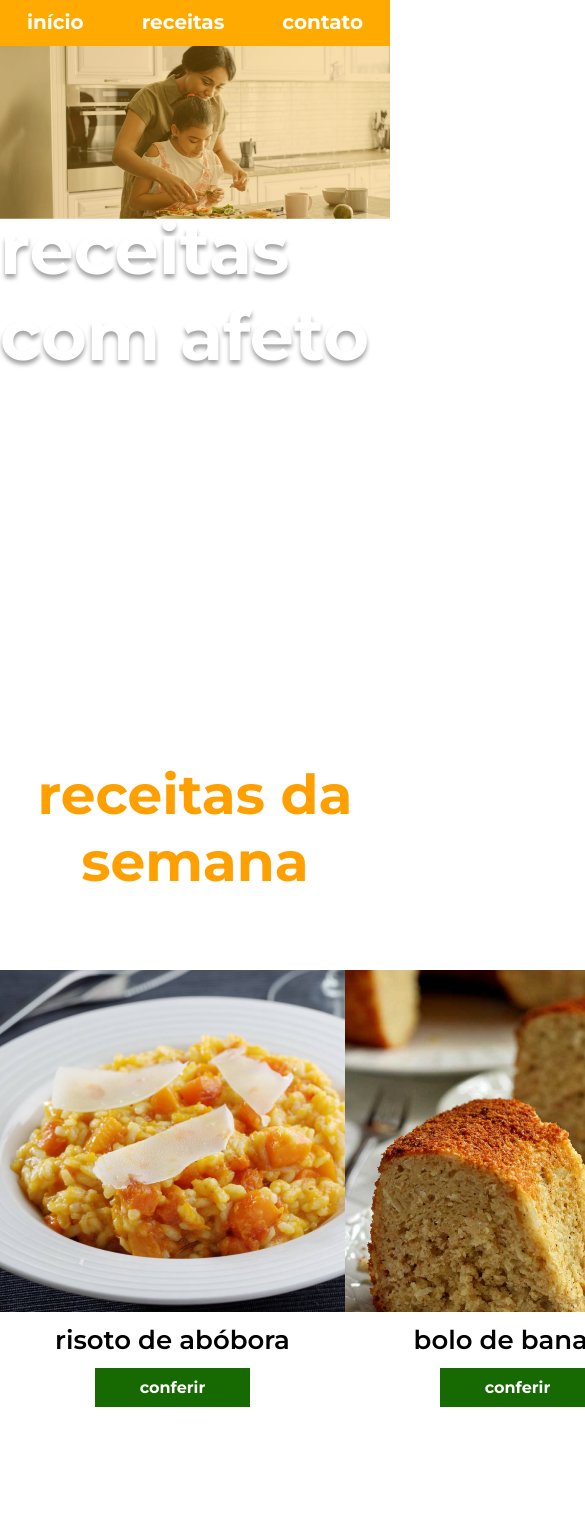
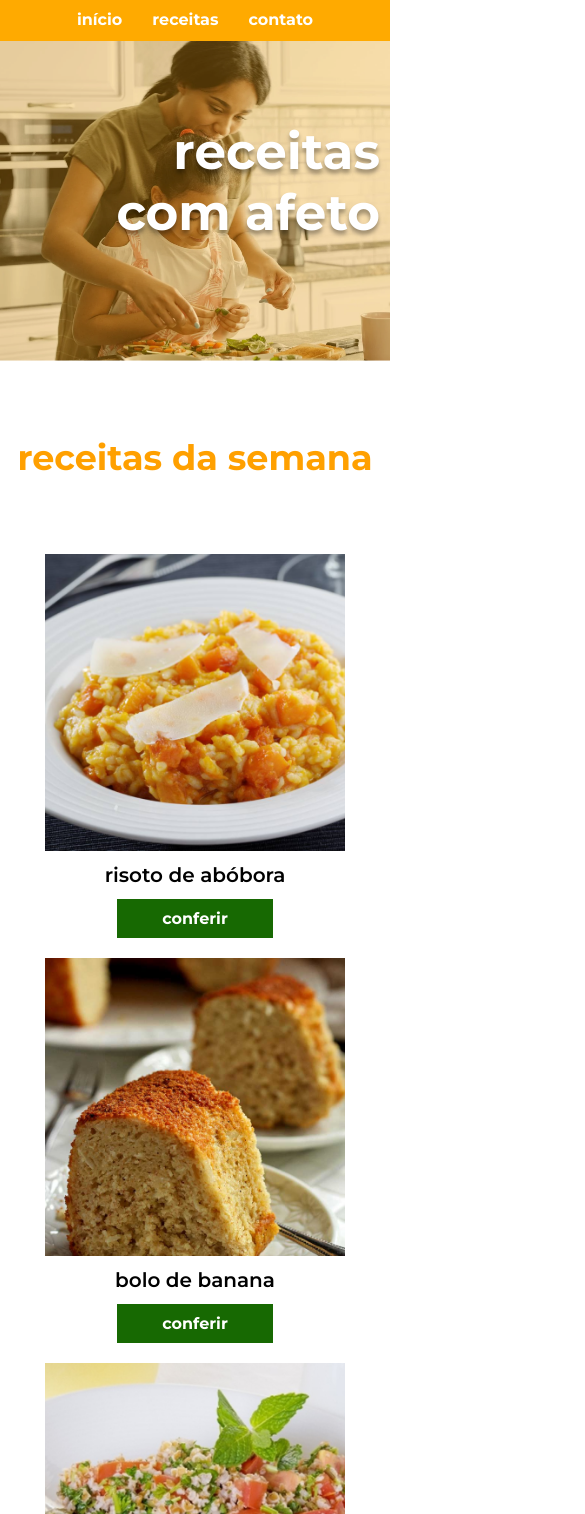
Before and after one commit to socorrosans/projeto-omma-gama-academy, a plain HTML site: page index.html in a window 390 px wide. Shown: the part 86-1600 px from the top of the page, 585 px wide, since content can reach past the window. Drawn offline with Linux system fonts and the light colour scheme.

Commit message:
ajustes finais e responsividade

```diff
--- a/css/contato.css
+++ b/css/contato.css
@@ -20,42 +20,13 @@ h2 {
   margin-block: 6rem;
 }
 
-.header div {
-  background: #FFC107;
-}
-
-.nav-lista, .header div {
-  display: flex;
-  justify-content: center;
-}
-
-.nav {
-  background: #FA0;
-}
-
-.nav ul {
-  list-style-type: none;
-  font-size: 2rem;
-  font-weight: 700;
-}
-
-.nav-lista {
-  color: #FFFFFF;
-  padding-block: 1.2rem;
-  gap: 5.8rem;
-}
-
 .background-titulo {
   background-image: url('../imgs-contato/background-contato.png');
   background-repeat: no-repeat;
-  background-size: 100%;
+  background-size: cover;
+  background-position: right center;
   height: 400px;
   margin-bottom: 10rem;
-}
-
-.alinhamento {
-  max-width: 1150px;
-  margin-inline: auto;
 }
 
 .conteudo {
@@ -110,6 +81,10 @@ button {
   cursor: pointer;
 }
 
+.footer {
+  margin-top: 16rem;
+}
+
   @media (max-width: 1000px){
     h1 {
       font-size: 5rem;
@@ -118,12 +93,9 @@ button {
 
   @media (max-width: 800px) {
     h1 {
-      color: #000000;
-      text-shadow: none;
       text-align: center;
     }
     .background-titulo {
-      background-image: none;
       margin-bottom: 5rem;
       height: auto;
     }
@@ -151,4 +123,8 @@ button {
     textarea, button, h2, input, form {
       margin-inline: 1.5rem;
     }
+
+    button {
+      align-self: center;
+    }
   }
--- a/css/geral.css
+++ b/css/geral.css
@@ -36,14 +36,13 @@ a {
   background: #FA0;
 }
 
-.nav a{
+.nav a {
   font-size: 2rem;
   font-weight: 700;
   color: #FFF;
 }
 
 .nav-lista {
-
   padding-block: 1.2rem;
   gap: 5.8rem;
 }
@@ -57,12 +56,17 @@ footer {
   align-items: center;
   gap: 3.8rem;
   padding-block: 1.8rem;
-  margin-top: 16rem;
   margin-inline: auto;
 }
 
 .footer p {
   color: #FFFFFF;
+}
+
+.alinhamento {
+  max-width: 1150px;
+  margin-inline: auto;
+  padding-inline: 1rem;
 }
 
 @media (max-width: 1000px){
@@ -88,7 +92,11 @@ footer {
 }
 
 @media (max-width: 450px) {
-  .nav ul {
+  .nav a, .footer p {
     font-size: 1.6rem;
   }
+
+  .nav-lista {
+    gap: 3rem;
+  }
 }
--- a/css/receita-interna.css
+++ b/css/receita-interna.css
@@ -90,6 +90,10 @@ iframe {
   width: 100%;
 }
 
+.footer {
+  margin-top: 16rem;
+}
+
 @media (max-width: 1200px){
   .main {
     gap: 1rem;
@@ -157,7 +161,15 @@ iframe {
 }
 
 @media (max-width: 450px){
-  .receitas img {
+  .receitas img, iframe {
     width: 300px;
   }
+
+  .receitas li, .receitas p, .receitas span{
+    font-size: 1.6rem;
+  }
+
+  .main {
+    gap: 1rem;
+  }
 }
--- a/css/receitas.css
+++ b/css/receitas.css
@@ -32,39 +32,10 @@ h2 {
   padding-block: 1rem 2rem;
 }
 
-.header div {
-  background: #FFC107;
-}
-
-.nav-lista, .header div {
-  display: flex;
-  justify-content: center;
-}
-
-.nav {
-  background: #FA0;
-}
-
-.nav ul {
-  font-size: 2rem;
-  font-weight: 700;
-}
-
-.nav-lista {
-  color: #FFF;
-  padding-block: 1.2rem;
-  gap: 5.8rem;
-}
-
 .main div {
   display: flex;
   flex-direction: column;
   align-items: center;
-}
-
-.alinhamento {
-  max-width: 1150px;
-  margin-inline: auto;
 }
 
 .imgs-1-3, .imgs-4-6, .imgs-7-9 {
@@ -93,4 +64,20 @@ h2 {
   h1 {
     text-align: center;
   }
+
+  .main a {
+    font-size: 2rem;
+    padding: 1rem 3rem;
+  }
 }
+
+@media (max-width: 450px){
+  h1 {
+    font-size: 4rem;
+  }
+
+  .main a {
+    font-size: 1.6rem;
+    padding: 1rem 2rem;
+  }
+}
--- a/css/style.css
+++ b/css/style.css
@@ -3,7 +3,8 @@
 .intro {
   background-image: url('../imgs-home/mae-e-filha-crianca.png');
   background-repeat: no-repeat;
-  background-size: 100%;
+  background-size: cover;
+  background-position: center;
   height: 64rem;
 }
 
@@ -17,6 +18,8 @@
   text-shadow: 0px 4px 4px rgba(0, 0, 0, 0.36);
   padding-block: 16rem 30rem;
   grid-column: 3;
+  width: 100%;
+  text-align: right;
 }
 
 .receita {
@@ -29,6 +32,7 @@
 .receitas {
   display: flex;
   justify-content: space-between;
+  flex-wrap: wrap;
   margin-bottom: 15rem;
 }
 
@@ -55,8 +59,8 @@ main a {
 .info {
   background-image: url('../imgs-home/mae-e-filha.png');
   background-repeat: no-repeat;
-  background-size: 100%;
-  height: 100%;
+  background-size: cover;
+  background-position: center;
 }
 
 .info h2 {
@@ -79,6 +83,72 @@ main a {
   padding-block: 16rem 10rem;
 }
 
-footer {
-  margin-top: 0;
+@media (max-width: 750px){
+
+  .intro {
+    height: 32rem;
+  }
+
+  .intro h1 {
+    padding-block: 8rem 30rem;
+  }
+
+  .intro h1, .info h2 {
+    font-size: 5rem;
+  }
+
+  .receita {
+    font-size: 3.5rem;
+  }
+
+  .receitas {
+    justify-content: center;
+    gap: 2rem;
+  }
+
+  .receitas img {
+    width: 300px;
+  }
+
+  .receitas p, .info p {
+    font-size: 2rem;
+  }
+
+  .info div {
+  padding-block: 8rem 5rem;
+
+  }
 }
+
+@media (max-width: 350px){
+
+  .intro {
+    height: 30rem;
+  }
+
+  .intro h1, .info h2 {
+    font-size: 4rem;
+    text-align: center;
+  }
+
+  .receita {
+    font-size: 3rem;
+  }
+
+  .receitas {
+    justify-content: center;
+    gap: 1.5rem;
+  }
+
+  .receitas img {
+    width: 250px;
+  }
+
+  .receitas p, .info p {
+    font-size: 1.5rem;
+  }
+
+  .div-info p {
+    padding-left: 2rem;
+  }
+}
--- a/index.html
+++ b/index.html
@@ -22,11 +22,11 @@
   </header>
   <main>
     <section class="intro">
-      <h1>Receitas <br> com afeto</h1>
+      <h1 class="alinhamento">Receitas <br> com afeto</h1>
     </section>
 
     <h2 class="receita">Receitas da semana</h2>
-    <section class="receitas">
+    <section class="receitas alinhamento">
       <div>
         <img src="imgs-home/risoto-de-abobora.png" alt="Risoto de abóbora">
         <p>Risoto de abóbora</p>
@@ -46,13 +46,13 @@
       </div>
     </section>
 
-    <article class="info">
-      <div>
+    <section class="info">
+      <div class="alinhamento div-info">
         <h2>Comer é viver</h2>
         <p>Receitas preparadas com muito carinho, para que você possa sentir o prazer de preprarar uma deliciosa refeição para sua familia.</p>
         <p>Todas as receitas terá a lista de ingrediente indicando tudo que você precisa, além disso, terá as intruções de preparo.</p>
       </div>
-    </article>
+    </section>
   </main>
 
   <footer>
```
Also changed, not shown: paginas-internas/receita-interna.html (+1 -1 lines).
